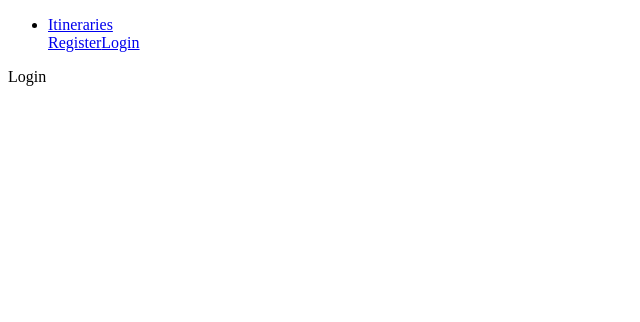
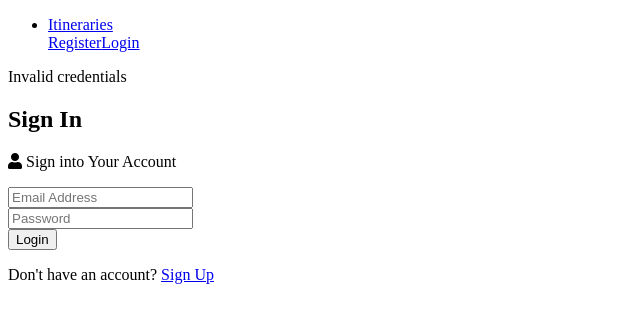
Before and after one commit to thannedel/MyItinerary, a React (Create React App) app in the folder client/: page /login in a window 1280 px wide. Shown: the top 322 px of the page, without its empty margins (0-640 px from the left). Built offline with nearby package versions, Linux system fonts and the light colour scheme.

Commit message:
login form

```diff
--- a/client/src/components/auth/Login.js
+++ b/client/src/components/auth/Login.js
@@ -1,10 +1,50 @@
-import React from 'react'
+import React, { useState } from 'react'
+import {Link} from 'react-router-dom'
 
 const Login = () => {
+    const [formData, setFormData] = useState({
+        email: '',
+        password: ''
+    })
+    const { email, password } = formData;
+    const onChange = (e => setFormData({...formData, [e.target.name]: e.target.value }));
+    const onSubmit = (e => {
+        e.preventDefault();
+        console.log('Success');
+    })
     return (
-        <div>
-            Login
+        <>
+            <div className="alert alert-danger">
+        Invalid credentials
+      </div>
+      <h1 className="large text-primary">Sign In</h1>
+      <p className="lead"><i className="fas fa-user"></i> Sign into Your Account</p>
+      <form className="form" onSubmit={e => {onSubmit(e)}} >
+        <div className="form-group">
+          <input
+            type="email"
+            placeholder="Email Address"
+                        name="email"
+                        value={email}
+                        onChange= {e => {onChange(e)}}
+            required
+          />
         </div>
+        <div className="form-group">
+          <input
+                        type="password"
+                        placeholder="Password"
+                        name="password"
+                        value={password}
+                        onChange={ e => {onChange(e)}}
+          />
+        </div>
+        <input type="submit" className="btn btn-primary" value="Login" />
+      </form>
+      <p className="my-1">
+        Don't have an account? <Link to="/register">Sign Up</Link>
+      </p>
+        </>
     )
 }
 export default Login;
```
